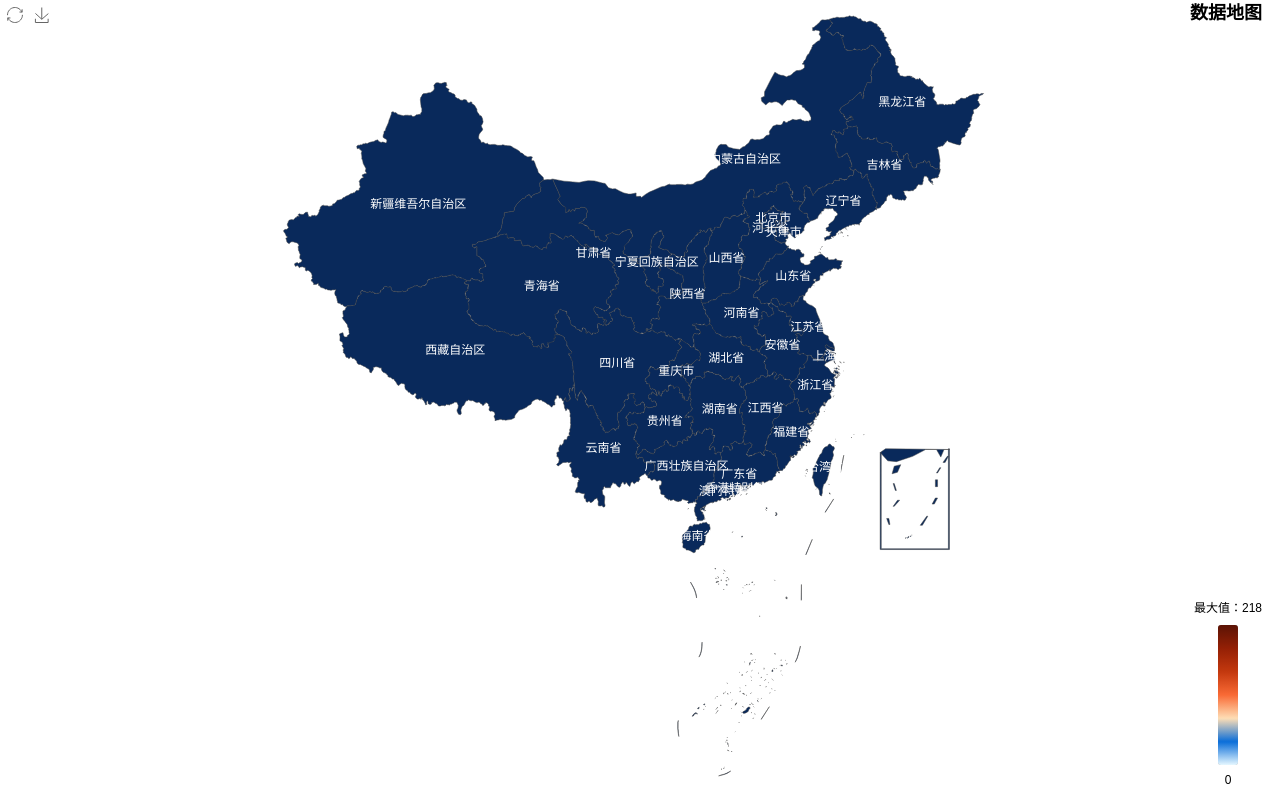
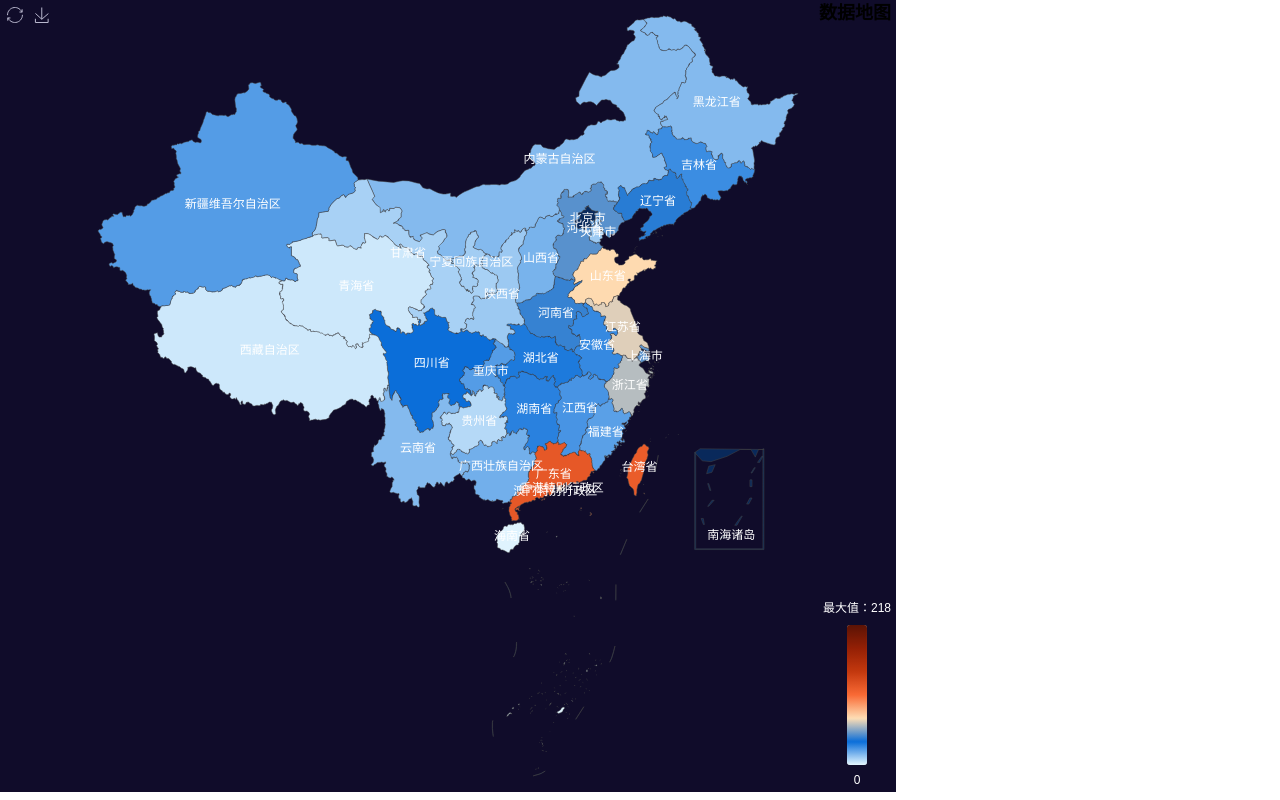
Before and after one commit to wjywy/React-hook, a React (Create React App) app: page / in a window 1280 px wide. Built offline with nearby package versions, Linux system fonts and the light colour scheme.

Commit message:
'地图逻辑优化'

```diff
--- a/src/pages/home/config.jsx
+++ b/src/pages/home/config.jsx
@@ -1,7 +1,6 @@
 export const chinaMapConfig = (configData) => {
-    const { data, max, min } = configData;
-
-    return {
+    let { data, max, min } = configData;
+    return [{
       title: {
         text: "数据地图",
         left: "right",
@@ -11,23 +10,14 @@ export const chinaMapConfig = (configData) => {
       },
       tooltip: {
         // 提示框
+        triggerOn: 'mousemove',
         trigger: "item",
         showDelay: 0,
         transitionDuration: 0.2,
         formatter: function (params) {
-          console.log('params', params)
-          let { data = {} } = params;
-          let { value = 0 } = data;
           return `受众人群:${params.name}<br/>
                     平均价格: ${params.dataIndex}<br/>
                     品牌销量:${params.dataIndex}`    //只能使用模板字符串
-        // return (
-        //     <>
-        //     <div>受众人群{params.name}</div>
-        //     <div>平均价格{value}</div>
-        //     <div>品牌销量{value}</div>
-        //     </>
-        // )
         }
       },
       label: {
@@ -52,7 +42,7 @@ export const chinaMapConfig = (configData) => {
         },
         text: [`最大值：${max}`, 0],
         textStyle: {
-          color: "#000"
+          color: 'white'
         }
         // calculable: true
       },
@@ -92,5 +82,5 @@ export const chinaMapConfig = (configData) => {
         },
         top: "10%" // 距离顶部距离
       }
-    };
+    }];
   };
--- a/src/pages/home/data.jsx
+++ b/src/pages/home/data.jsx
@@ -2,48 +2,48 @@ export const resData = {
     max: 218,
     data: [
       {
-        name: "北京",
+        name: "北京省",
         value: 218
       },
       {
         value: 122,
-        name: "广东"
+        name: "广东省"
       },
       {
         value: 119,
-        name: "台湾"
+        name: "台湾省"
       },
       {
         value: 81,
-        name: "香港"
+        name: "香港特别行政区"
       },
       {
         value: 74,
-        name: "山东"
+        name: "山东省"
       },
       {
         value: 68,
-        name: "江苏"
+        name: "江苏省"
       },
       {
         value: 62,
-        name: "浙江"
+        name: "浙江省"
       },
       {
         value: 49,
-        name: "上海"
+        name: "上海市"
       },
       {
         value: 48,
-        name: "河北"
+        name: "河北省"
       },
       {
         value: 43,
-        name: "河南"
+        name: "河南省"
       },
       {
         value: 41,
-        name: "辽宁"
+        name: "辽宁省"
       },
       {
         value: 38,
@@ -51,91 +51,91 @@ export const resData = {
       },
       {
         value: 36,
-        name: "四川"
+        name: "四川省"
       },
       {
         value: 33,
-        name: "湖北"
+        name: "湖北省"
       },
       {
         value: 31,
-        name: "湖南"
+        name: "湖南省"
       },
       {
         value: 29,
-        name: "安徽"
+        name: "安徽省"
       },
       {
         value: 28,
-        name: "吉林"
+        name: "吉林省"
       },
       {
         value: 26,
-        name: "江西"
+        name: "江西省"
       },
       {
         value: 24,
-        name: "新疆"
+        name: "新疆维吾尔自治区"
       },
       {
         value: 24,
-        name: "重庆"
+        name: "重庆市"
       },
       {
         value: 23,
-        name: "福建"
+        name: "福建省"
       },
       {
         value: 19,
-        name: "广西"
+        name: "广西壮族自治区"
       },
       {
         value: 18,
-        name: "山西"
+        name: "山西省"
       },
       {
         value: 16,
-        name: "云南"
+        name: "云南省"
       },
       {
         value: 16,
-        name: "内蒙古"
+        name: "内蒙古自治区"
       },
       {
         value: 16,
-        name: "黑龙江"
+        name: "黑龙江省"
       },
       {
         value: 12,
-        name: "陕西"
+        name: "陕西省"
       },
       {
         value: 12,
-        name: "天津"
+        name: "天津市"
       },
       {
         value: 11,
-        name: "宁夏"
+        name: "宁夏回族自治区"
       },
       {
         value: 10,
-        name: "甘肃"
+        name: "甘肃省"
       },
       {
         value: 8,
-        name: "贵州"
+        name: "贵州省"
       },
       {
         value: 4,
-        name: "西藏"
+        name: "西藏自治区"
       },
       {
         value: 4,
-        name: "青海"
+        name: "青海省"
       },
       {
         value: 1,
-        name: "海南"
+        name: "海南省"
       }
     ]
   };
--- /dev/null
+++ b/src/pages/home/home.css
@@ -0,0 +1,4 @@
+.home_divide {
+  display: flex;
+  flex-direction: row;
+}
--- a/src/pages/home/home.jsx
+++ b/src/pages/home/home.jsx
@@ -1,29 +1,76 @@
 import React from "react";
 import * as echarts from 'echarts';
 import { useEffect } from "react";
-import {china} from '../../data/chinese/中华人民共和国'
+import { china } from '../../data/chinese/中华人民共和国'
 import { chinaMapConfig } from "./config";
 import { resData } from "./data";
+import { useState, useRef } from "react";
+import './home.css'
 
 const App = () => {
+    let [id, setId] = useState(null)
+    let main = useRef(null)
     const initEchart = () => {
         let myEcharts
         if (myEcharts != null && myEcharts !== "" && myEcharts !== undefined) {
             myEcharts.dispose();//销毁
         }
-        myEcharts = echarts.init(document.getElementById('main'))   //初始化
+        myEcharts = echarts.init(main.current, 'dark')   //初始化
         myEcharts.setOption(
-            chinaMapConfig({ data: resData.data, max: resData.max, min: 0 })
-    );
+            chinaMapConfig({ data: resData.data, max: resData.max, min: 0 })[0], true
+        );
+        myEcharts.on('click', function (params) {     //点击函数，显示数据
+            console.log('clickData', params)
+            setId(id = params.name)
+            console.log(id)
+        })
     }
     useEffect(() => {
         echarts.registerMap("china", { geoJSON: china });   //注册地图
         initEchart()
-    },[])
+    }, [id])
     return (
         <>
-        <div id="main" style={{width:'99%',height:'99vh'}}></div>
+            <div className="home_divide">
+                <div ref={main} style={{ width: '70%', height: '99vh' }}></div>
+                {resData.data.map((item, index) => {
+                    return id === item.name && <RightPicture item={item} key={index} />
+                })}
+            </div>
         </>
     )
 }
+
+export let RightPicture = (props) => {
+    let [data, setData] = useState()
+    let main1 = useRef(null)
+    useEffect(() => {
+        let myEcharts
+        if (myEcharts != null && myEcharts !== "" && myEcharts !== undefined) {
+            myEcharts.dispose();//销毁
+        }
+        myEcharts = echarts.init(main1.current, 'dark')
+        setData(props.item.value, props.item.value, props.item.value)
+        let option = {
+            xAxis: {
+                data: [props.item.name, '奶茶店数量', '奶茶销售额']
+            },
+            yAxis: {},
+            series: [
+                {
+                    type: 'bar',
+                    data: [data, data, data],
+                    label: {
+                        show: true
+                    }
+                }
+            ]
+        }
+        console.log('data', data)
+        myEcharts.setOption(option)
+    }, [data, props])
+    return (
+        <div ref={main1} style={{ width: '30%', height: '99vh' }}></div>
+    )
+}
 export default App
--- a/src/pages/home/home.less
+++ b/src/pages/home/home.less
@@ -0,0 +1,4 @@
+.home_divide {
+    display: flex;
+    flex-direction: row;
+}
```
